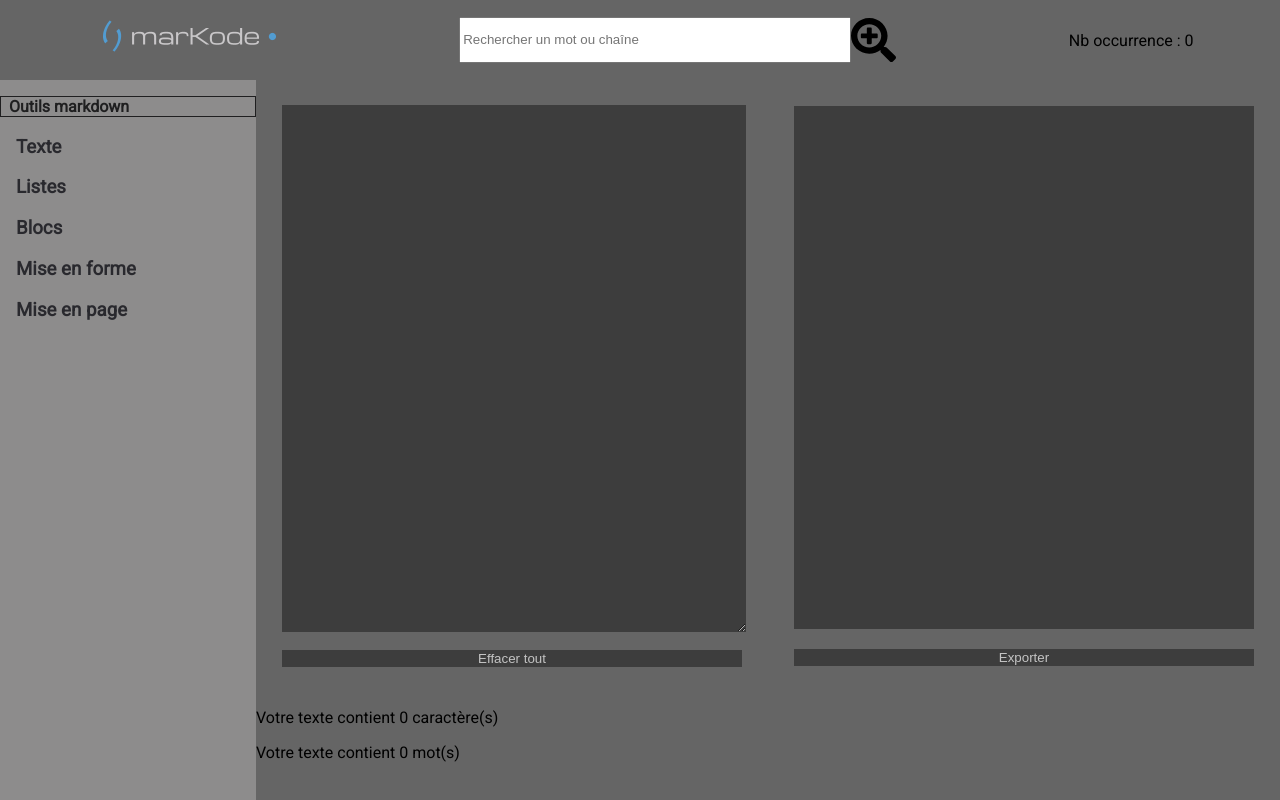
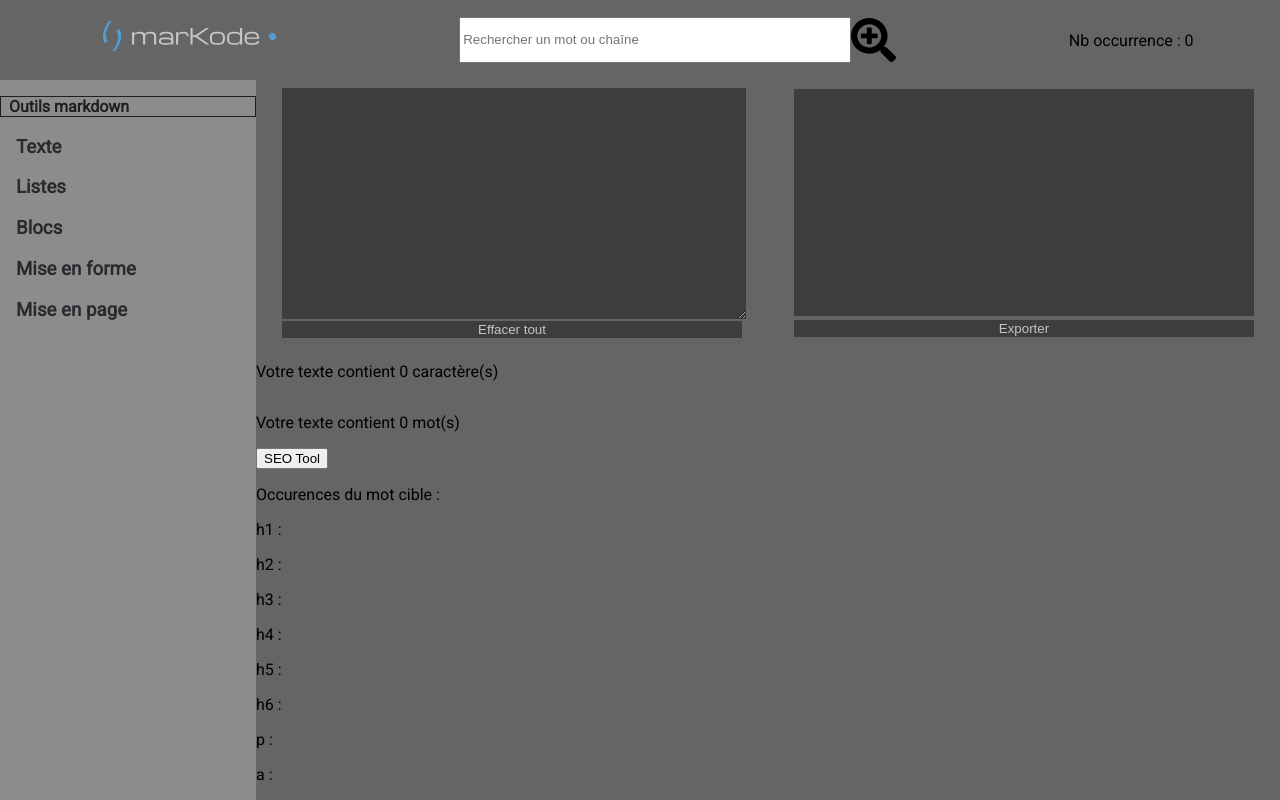
Before and after one commit to XeniaR1S/markode, a React (Create React App) app in the folder markode/: page / in a window 1280 px wide. Built offline with nearby package versions, Linux system fonts and the light colour scheme.

Commit message:
seo tool functionnal

```diff
--- a/markode/src/App.css
+++ b/markode/src/App.css
@@ -114,9 +114,17 @@ body {
 }
 .footer {
   display: flex;
-  flex-direction: column;
+  flex-direction: row;
   justify-content: space-around;
   height: 15%;
+}
+.counters {
+  display: flex;
+  flex-direction: column;
+}
+.seoCounters {
+  display: flex;
+  flex-direction: column;
 }
 
 /* ---------- END main.js ---------- */
--- a/markode/src/components/Counter.jsx
+++ b/markode/src/components/Counter.jsx
@@ -2,7 +2,7 @@ import React from 'react'
 
 function Counter({countWord, numChar}){
     return (
-      <div>
+      <div className="counters">
         <p id="counter">Votre texte contient {numChar} caractère(s)</p>
         <p id="counter-words">Votre texte contient {countWord} mot(s)</p>
       </div>
--- a/markode/src/components/Footer.jsx
+++ b/markode/src/components/Footer.jsx
@@ -1,14 +1,22 @@
 import React from "react"
 import Counter from "./Counter"
 
-class Footer extends React.Component{
-    render() {
+function Footer(props) {
       return (
         <div id="footer">
-          < Counter numChar={this.props.numChar} countWord={this.props.countWord}/>
+          < Counter numChar={props.numChar} countWord={props.countWord}/>
+          <button onClick={props.seoTool}>SEO Tool</button>
+          <p>Occurences du mot cible :</p>
+          <p>h1 : {props.seoRes[0]}</p>
+          <p>h2 : {props.seoRes[1]}</p>
+          <p>h3 : {props.seoRes[2]}</p>
+          <p>h4 : {props.seoRes[3]}</p>
+          <p>h5 : {props.seoRes[4]}</p>
+          <p>h6 : {props.seoRes[5]}</p>
+          <p>p : {props.seoRes[7]}</p>
+          <p>a : {props.seoRes[6]}</p>
         </div>
       );
-    }
   }
 
   export default Footer
--- a/markode/src/components/Main.js
+++ b/markode/src/components/Main.js
@@ -12,12 +12,14 @@ class Main extends React.Component {
             mdText: "",
             numChar: 0,
             countWord: 0,
-            input: ""
+            input: "",
+            seoTool: []
         }
         this.mdToHtml = this.mdToHtml.bind(this);
         this.countChar = this.countChar.bind(this);
         this.combinedMethods = this.combinedMethods.bind(this);
         this.deleteMD = this.deleteMD.bind(this);
+        this.seoTool = this.seoTool.bind(this);
     }
     mdToHtml(event){
         const MarkdownIt = require('markdown-it')
@@ -72,6 +74,30 @@ class Main extends React.Component {
         result = count
         return result
     }
+    seoTool() {
+        let text = this.state.text
+        let filters = ["h1","h2","h3","h4", "h5", "h6", "a" ,"p"]
+        let endFilters = ["/h1","/h2","/h3","/h4","/h5", "/h6","/a","/p"]
+        let result = [0, 0, 0, 0, 0, 0, 0, 0]
+        let keyword = this.state.input
+        let table = text.split((/[\s|.|,|'|:|;|?|!|~|*|#|(|)|-|_||>|<]+/g))
+        for (let i = 0 ; i < table.length ; i++) {
+            for (let j = 0 ; j < filters.length ; j++) {
+                if (table[i] === filters[j]) {
+                    let k = i
+                    while(table[k] !== endFilters[j]) {
+                        k++
+                    }
+                    for (let l = i ; l <= k ; l++) {
+                        if (table[l] === keyword) {
+                        result[j]++
+                        }
+                    }
+                }
+            }
+        }
+        this.setState({seoTool: result})
+    }
     render() {
         return (
             <div>
@@ -102,7 +128,13 @@ class Main extends React.Component {
                                 <button className="editorButtons">Exporter</button>
                             </div>
                         </div>
-                        <Footer countChar={this.countChar} numChar={this.state.numChar}  countWord={this.state.countWord}/>
+                        <Footer
+                            countChar={this.countChar}
+                            numChar={this.state.numChar}
+                            countWord={this.state.countWord}
+                            seoRes={this.state.seoTool}
+                            seoTool={this.seoTool}
+                            />
                     </div>
                     </div>
             </div>
```
